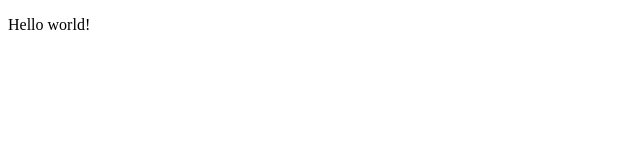
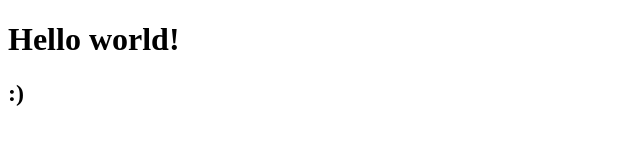
Before and after one commit to ArtemPlohenko/JavaScript-project, a plain HTML site: page index.html in a window 1280 px wide. Shown: the whole page, without its empty margins (0-640 px from the left). Drawn offline with Linux system fonts and the light colour scheme.

Commit message:
added h1 and h2

```diff
--- a/index.html
+++ b/index.html
@@ -8,7 +8,8 @@
     <link rel="stylesheet" href="css/main.css" />
   </head>
   <body>
-    <p>Hello world!</p>
+    <h1>Hello world!</h1>
+    <h2>:)</h2>
 
     <script src="js/script.js"></script>
   </body>
```
